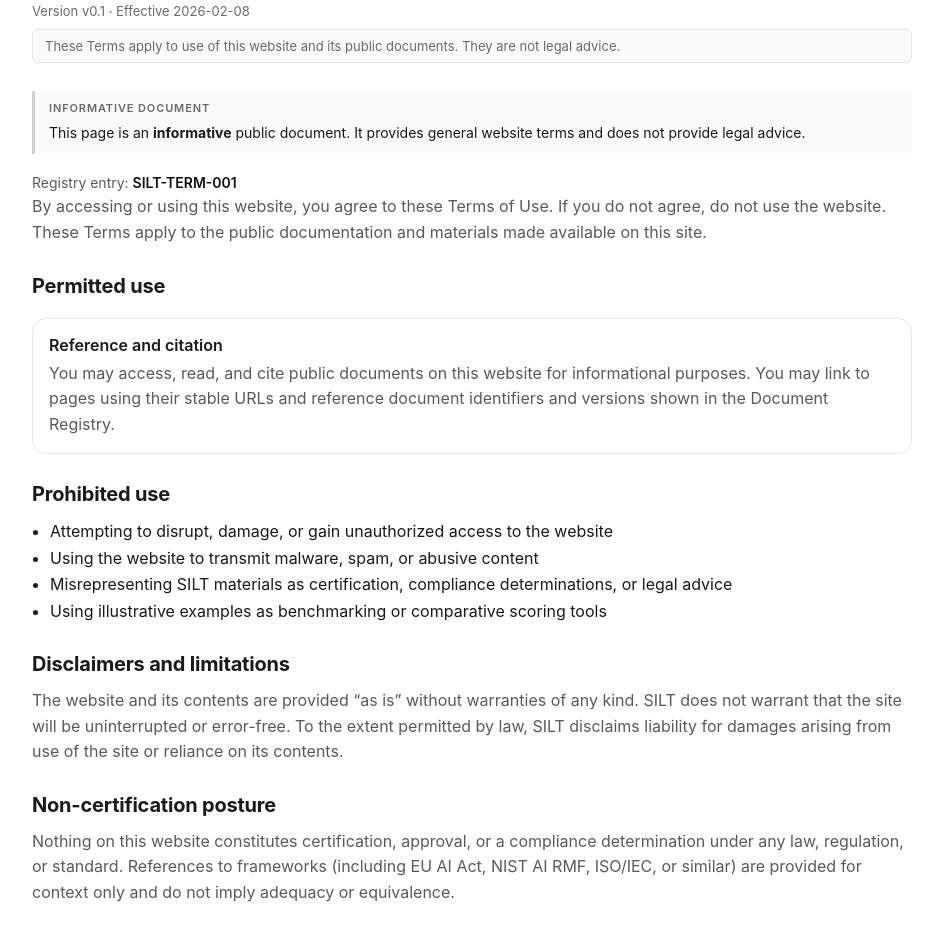
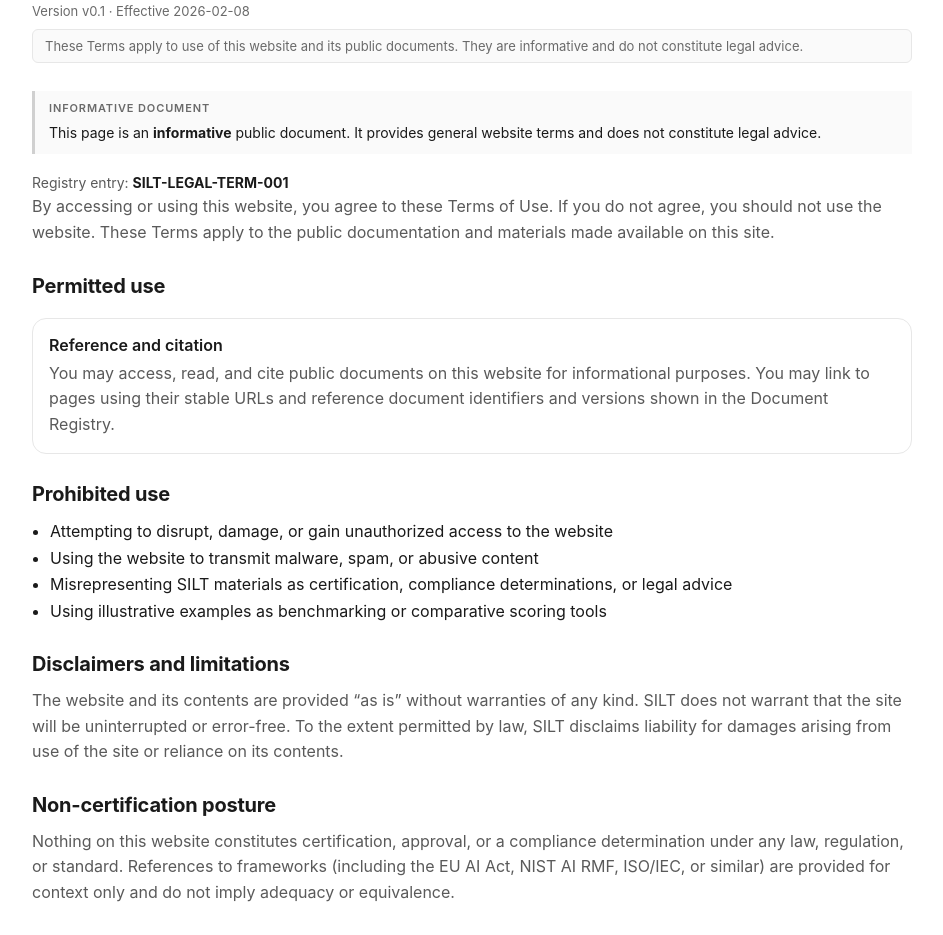
Before and after one commit to neuronomocon-bit/silt-site, a Next.js app: page /terms in a window 1280 px wide. Shown: the part 220-1155 px from the top of the page, without its empty margins (136-1079 px from the left). Built offline with nearby package versions, Linux system fonts and the light colour scheme.

Commit message:
terms upload after audit

```diff
--- a/src/app/terms/page.tsx
+++ b/src/app/terms/page.tsx
@@ -7,6 +7,7 @@ export const metadata = {
     "Terms of use describing acceptable use and limitations for the Sentient Index Labs & Technology public website.",
 };
 
+const DOC_ID = "SILT-LEGAL-TERM-001";
 const DOC_VERSION = "v0.1";
 const EFFECTIVE_DATE = "2026-02-08";
 
@@ -15,45 +16,54 @@ export default function TermsPage() {
     <PageWrap>
       <DocumentHeader
         title="Terms of Use"
-        subtitle="Document ID: SILT-TERM-001 · Website terms and limitations"
+        subtitle={`Document ID: ${DOC_ID} · Website terms and limitations`}
         status="Informative"
         version={DOC_VERSION}
         effectiveDate={EFFECTIVE_DATE}
-        note="These Terms apply to use of this website and its public documents. They are not legal advice."
+        note="These Terms apply to use of this website and its public documents. They are informative and do not constitute legal advice."
       />
 
       <Callout title="Informative document">
         <p style={{ margin: 0 }}>
           This page is an <strong>informative</strong> public document. It provides general website
-          terms and does not provide legal advice.
+          terms and does not constitute legal advice.
         </p>
       </Callout>
 
       <MutedP style={{ fontSize: 14, marginTop: 10 }}>
         Registry entry:{" "}
-        <a href="/registry" style={{ color: "#111", textDecoration: "none", fontWeight: 600 }}>
-          SILT-TERM-001
+        <a
+          href="/registry"
+          style={{
+            color: "var(--text)",
+            textDecoration: "none",
+            fontWeight: 650,
+          }}
+        >
+          {DOC_ID}
         </a>
       </MutedP>
 
       <MutedP>
         By accessing or using this website, you agree to these Terms of Use. If you do not agree,
-        do not use the website. These Terms apply to the public documentation and materials made
-        available on this site.
+        you should not use the website. These Terms apply to the public documentation and materials
+        made available on this site.
       </MutedP>
 
       <H2>Permitted use</H2>
       <StrongBox title="Reference and citation">
         You may access, read, and cite public documents on this website for informational purposes.
-        You may link to pages using their stable URLs and reference document identifiers and
-        versions shown in the Document Registry.
+        You may link to pages using their stable URLs and reference document identifiers and versions
+        shown in the Document Registry.
       </StrongBox>
 
       <H2>Prohibited use</H2>
-      <ul style={{ color: "#5a5a5a", lineHeight: 1.7, paddingLeft: 18 }}>
+      <ul style={{ color: "var(--text-muted)", lineHeight: 1.7, paddingLeft: 18 }}>
         <li>Attempting to disrupt, damage, or gain unauthorized access to the website</li>
         <li>Using the website to transmit malware, spam, or abusive content</li>
-        <li>Misrepresenting SILT materials as certification, compliance determinations, or legal advice</li>
+        <li>
+          Misrepresenting SILT materials as certification, compliance determinations, or legal advice
+        </li>
         <li>Using illustrative examples as benchmarking or comparative scoring tools</li>
       </ul>
 
@@ -68,8 +78,8 @@ export default function TermsPage() {
       <H2>Non-certification posture</H2>
       <MutedP>
         Nothing on this website constitutes certification, approval, or a compliance determination
-        under any law, regulation, or standard. References to frameworks (including EU AI Act, NIST
-        AI RMF, ISO/IEC, or similar) are provided for context only and do not imply adequacy or
+        under any law, regulation, or standard. References to frameworks (including the EU AI Act,
+        NIST AI RMF, ISO/IEC, or similar) are provided for context only and do not imply adequacy or
         equivalence.
       </MutedP>
 
@@ -87,12 +97,13 @@ export default function TermsPage() {
         Document Registry.
       </MutedP>
 
-      <hr style={{ margin: "32px 0", borderColor: "#e7e7e7" }} />
+      <hr style={{ margin: "32px 0", borderColor: "var(--border)" }} />
 
       <H2>Change log</H2>
-      <ul style={{ color: "#5a5a5a", fontSize: 14, lineHeight: 1.6, paddingLeft: 18 }}>
+      <ul style={{ color: "var(--text-muted)", fontSize: 14, lineHeight: 1.6, paddingLeft: 18 }}>
         <li>
-          <strong>v0.1</strong> (2026-02-08): Initial public terms of use for this website.
+          <strong style={{ color: "var(--text)" }}>v0.1</strong> (2026-02-08): Initial public terms of
+          use for this website.
         </li>
       </ul>
 
```
